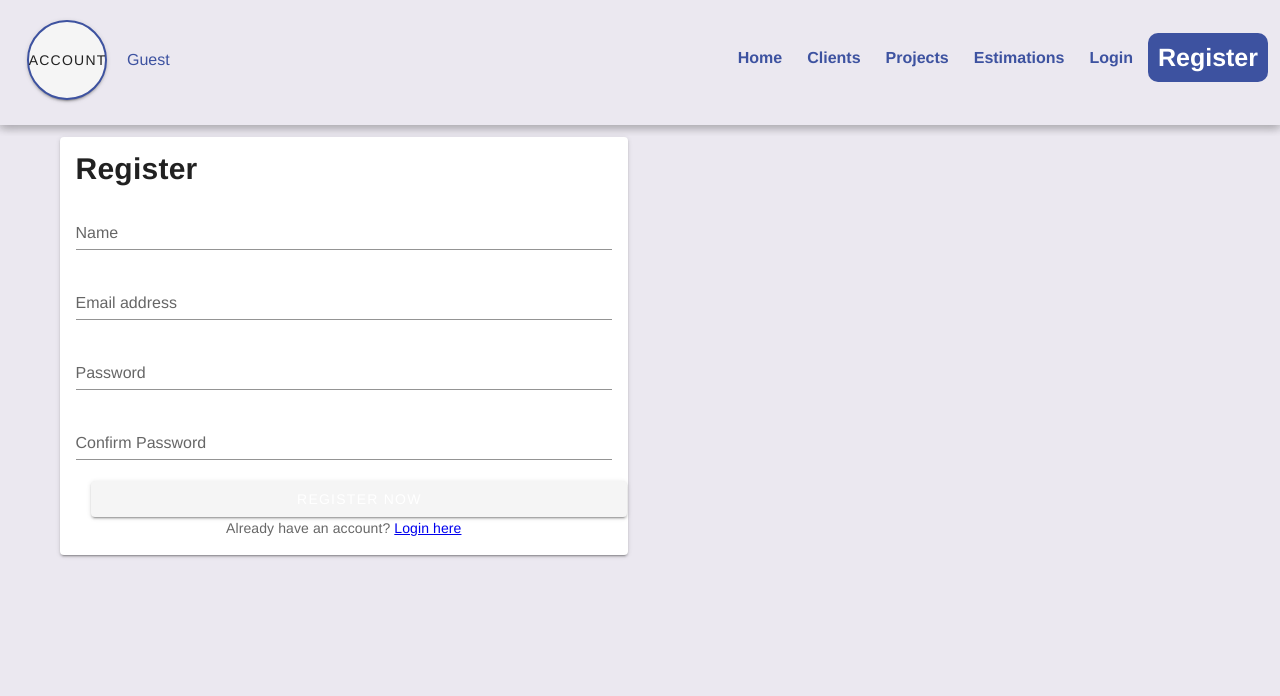
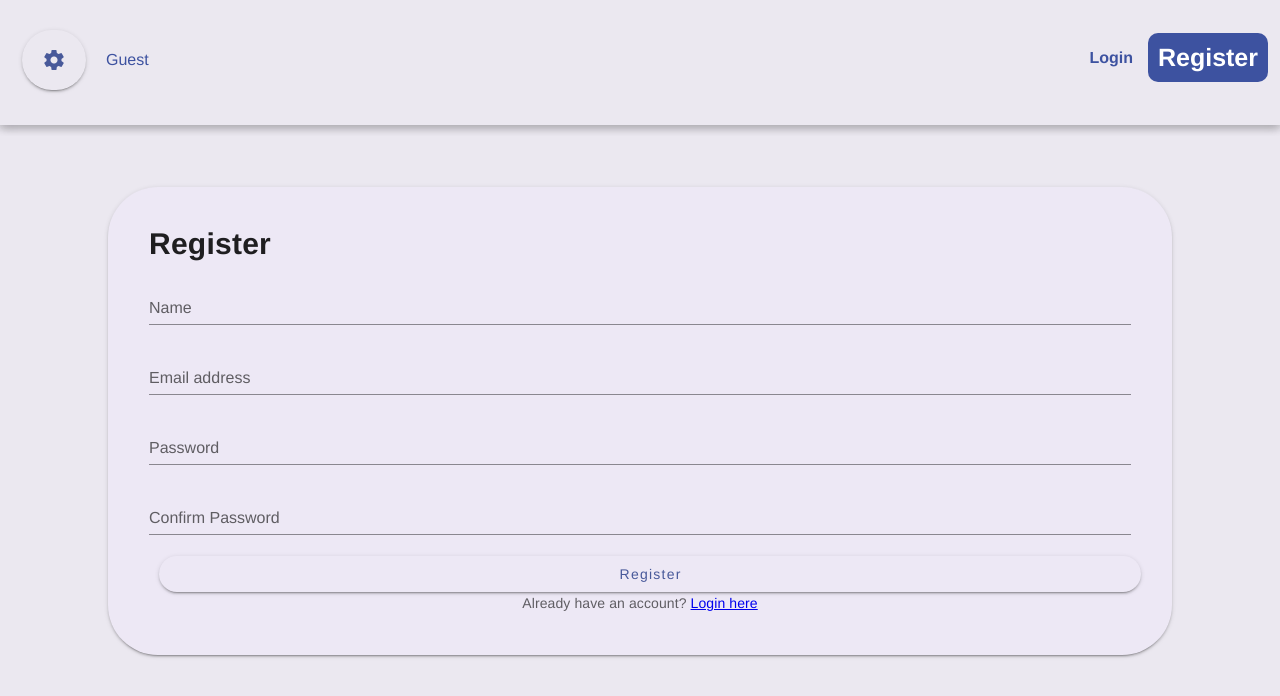
Before and after one commit to wojteq89/EstimationApp-Frontend, a Vue app in the folder vuejs-frontend/: page /register-page in a window 1280 px wide. Shown: the top 696 px of the page. Built offline with nearby package versions, Linux system fonts and the light colour scheme.

Commit message:
Add displaying username after login & minor style changes

```diff
--- a/vuejs-frontend/src/App.vue
+++ b/vuejs-frontend/src/App.vue
@@ -2,17 +2,38 @@
   <div id="app" data-app>
     <nav class="nav-container">
       <v-container id="user-info">
-        <v-btn id="account-button">Account</v-btn>
-        <p id="nickname">Guest</p> <!-- Wyświetlenie nazwy użytkownika -->
+        <v-menu offset-y :close-on-content-click="false">
+          <template v-slot:activator="{ on, attrs }">
+            <v-btn class="button"
+                   @mouseover="showTooltipSettings = true"
+                   @mouseleave="showTooltipSettings = false"
+                   v-bind="attrs"
+                   v-on="on"
+                   style="height: 60px;">
+              <v-icon class="button-icon">mdi-cog</v-icon>
+              <span v-if="showTooltipSettings" class="button-text">Settings</span>
+            </v-btn>
+          </template>
+          <v-list>
+            <v-list-item v-if="isLoggedIn">
+              <v-list-item-title>
+                <router-link to="/">Account Settings</router-link>
+              </v-list-item-title>
+            </v-list-item>
+            <v-list-item @click="logoutAction" v-if="isLoggedIn">
+              <v-list-item-title>Logout</v-list-item-title>
+            </v-list-item>
+          </v-list>
+        </v-menu>
+        <p id="nickname">{{ isLoggedIn ? user.nickname : 'Guest' }}</p>
       </v-container>
       <v-container class="bookmarks">
-        <router-link to="/home-page">Home</router-link>
-        <router-link to="/clients">Clients</router-link>
-        <router-link to="/projects">Projects</router-link>
-        <router-link to="/estimations">Estimations</router-link>
         <router-link v-if="!isLoggedIn" to="/login-page">Login</router-link>
         <router-link v-if="!isLoggedIn" to="/register-page">Register</router-link>
-        <v-btn v-if="isLoggedIn" @click="logoutAction">Logout</v-btn>
+        <router-link v-if="isLoggedIn" to="/home-page">Home</router-link>
+        <router-link v-if="isLoggedIn" to="/clients">Clients</router-link>
+        <router-link v-if="isLoggedIn" to="/projects">Projects</router-link>
+        <router-link v-if="isLoggedIn" to="/estimations">Estimations</router-link>
       </v-container>
     </nav>
     <transition name="fade" mode="out-in">
@@ -27,7 +48,12 @@ import { mapActions, mapGetters } from 'vuex';
 export default {
   name: 'App',
   computed: {
-    ...mapGetters(['isLoggedIn']),
+    ...mapGetters(['isLoggedIn', 'user']),
+  },
+  data(){
+    return {
+      showTooltipSettings: false,
+    }
   },
   methods: {
     ...mapActions(['logout']),
@@ -40,8 +66,5 @@ export default {
         });
     },
   },
-  created() {
-
-  },
 };
 </script>
--- a/vuejs-frontend/src/components/LoginPage.vue
+++ b/vuejs-frontend/src/components/LoginPage.vue
@@ -1,8 +1,6 @@
 <template>
-    <v-container class="mt-5">
-      <v-row justify="center">
-        <v-col cols="12" sm="8" md="6">
-          <v-card>
+    <v-container style="width: 85%; margin-top: 50px;">
+      <v-card class="card">
         <v-card-title class="text-center">
           <h2 class="headline">Login</h2>
         </v-card-title>
@@ -10,16 +8,14 @@
           <v-form @submit.prevent='loginAction'>
             <v-text-field v-model="email" label="Email address" type="email" required></v-text-field>
             <v-text-field v-model="password" label="Password" type="password" required></v-text-field>
-                <v-btn :loading="isSubmitting" :disabled="isSubmitting" color="primary" block type="submit">Login</v-btn>
-                <p class="text-center">Don't have an account? <router-link to="/register">Register here</router-link></p>
+            <v-btn class="button" :loading="isSubmitting" :disabled="isSubmitting" color="primary" block type="submit">Login</v-btn>
+            <p class="text-center">Don't have an account? <router-link to="/register-page">Register here</router-link></p>
             <p v-if="errorMessage" class="text-center">
               <small class="text-danger">{{ errorMessage }}</small>
             </p>
           </v-form>
         </v-card-text>
       </v-card>
-        </v-col>
-      </v-row>
     </v-container>
   </template>
 
--- a/vuejs-frontend/src/components/RegisterPage.vue
+++ b/vuejs-frontend/src/components/RegisterPage.vue
@@ -1,8 +1,6 @@
 <template>
-    <v-container class="mt-5">
-      <v-row justify="center">
-        <v-col cols="12" sm="8" md="6">
-          <v-card>
+    <v-container style="width: 85%; margin-top: 50px;">
+      <v-card class="card">
         <v-card-title class="text-center">
           <h2 class="headline">Register</h2>
         </v-card-title>
@@ -12,16 +10,14 @@
             <v-text-field v-model="email" label="Email address" type="email" required></v-text-field>
             <v-text-field v-model="password" label="Password" type="password" required></v-text-field>
             <v-text-field v-model="confirmPassword" label="Confirm Password" type="password" required></v-text-field>
-                <v-btn :loading="isSubmitting" :disabled="isSubmitting" color="primary" block type="submit">Register Now</v-btn>
-                <p class="text-center">Already have an account? <router-link to="/">Login here</router-link></p>
+            <v-btn class="button" :loading="isSubmitting" :disabled="isSubmitting" color="primary" block type="submit">Register</v-btn>
+            <p class="text-center">Already have an account? <router-link to="/login-page">Login here</router-link></p>
             <p v-if="Object.keys(validationErrors).length !== 0" class="text-center">
               <small class="text-danger">{{ validationErrors[Object.keys(validationErrors)[0]][0] }}</small>
             </p>
           </v-form>
         </v-card-text>
       </v-card>
-        </v-col>
-      </v-row>
     </v-container>
   </template>
 
--- a/vuejs-frontend/src/store/index.js
+++ b/vuejs-frontend/src/store/index.js
@@ -1,3 +1,4 @@
+// Vuex store.js
 import Vue from 'vue';
 import Vuex from 'vuex';
 import axios from 'axios';
@@ -9,16 +10,17 @@ export default new Vuex.Store({
     token: localStorage.getItem('token') || '',
     status: '',
     errorMessage: '',
-    user: null,
+    user: JSON.parse(localStorage.getItem('user')) || null,
   },
   mutations: {
     auth_request(state) {
       state.status = 'loading';
       state.errorMessage = '';
     },
-    auth_success(state, token) {
+    auth_success(state, { token, user }) {
       state.status = 'success';
       state.token = token;
+      state.user = user;
     },
     auth_error(state, message) {
       state.status = 'error';
@@ -41,15 +43,18 @@ export default new Vuex.Store({
         axios.post('http://127.0.0.1:8000/api/login', credentials)
           .then(response => {
             const token = response.data.token;
+            const user = { nickname: response.data.nickname };
             localStorage.setItem('token', token);
+            localStorage.setItem('user', JSON.stringify(user));
             axios.defaults.headers.common['Authorization'] = 'Bearer ' + token;
-            commit('auth_success', token);
+            commit('auth_success', { token, user });
             resolve(response);
           })
           .catch(error => {
             const message = error.response && error.response.data.error ? error.response.data.error : 'An error occurred. Please try again.';
             commit('auth_error', message);
             localStorage.removeItem('token');
+            localStorage.removeItem('user');
             reject(error);
           });
       });
@@ -58,6 +63,7 @@ export default new Vuex.Store({
       return new Promise((resolve) => {
         commit('logout');
         localStorage.removeItem('token');
+        localStorage.removeItem('user');
         delete axios.defaults.headers.common['Authorization'];
         resolve();
       });
--- a/vuejs-frontend/src/styles/style.scss
+++ b/vuejs-frontend/src/styles/style.scss
@@ -205,10 +205,11 @@ body {
 }
 
 #account-button {
-  width: 80px;
-  height: 80px;
+  width: 20px;
+  height:60px;
   border-radius: 50px;
-  border: 2px solid $user-profile-photo-border;
+  background-color: transparent !important;
+  color: $button-font;
 }
 
 #nickname {
```
Lines whose indentation alone changed are shown as unchanged.
